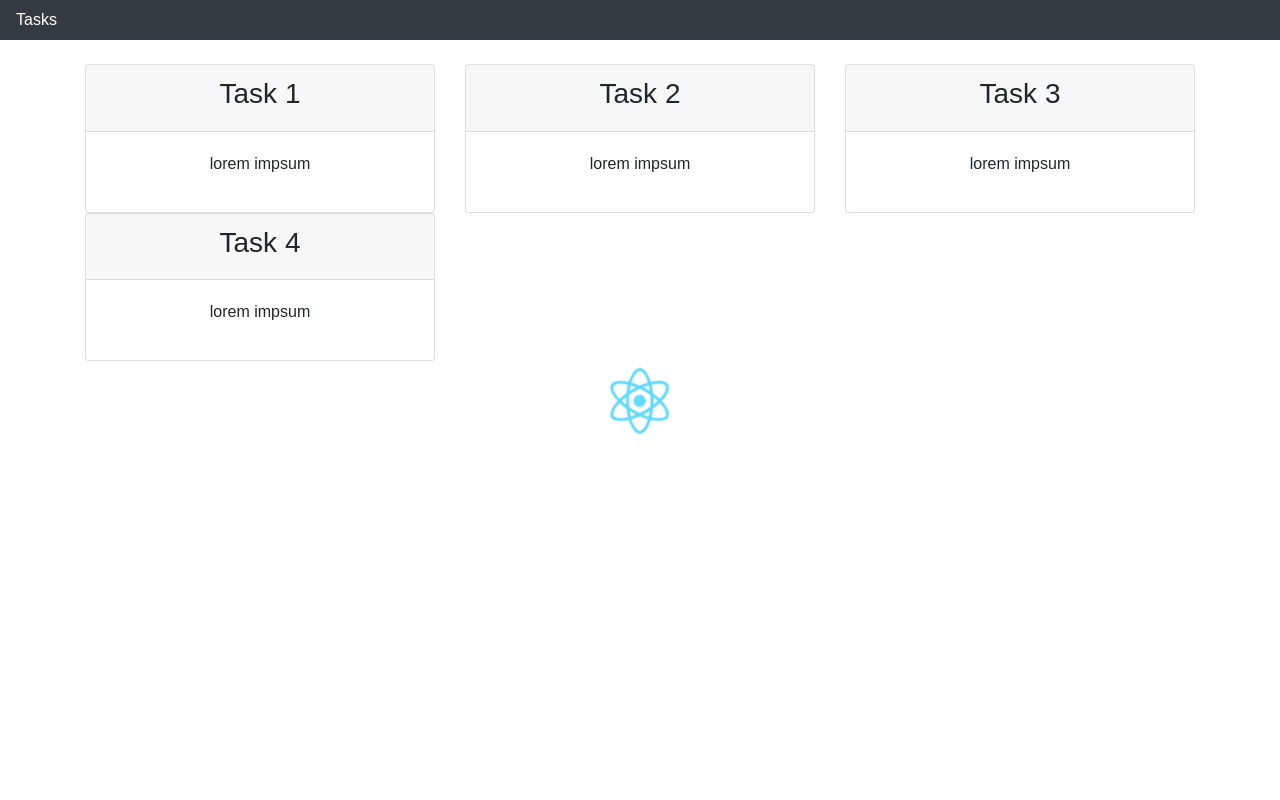
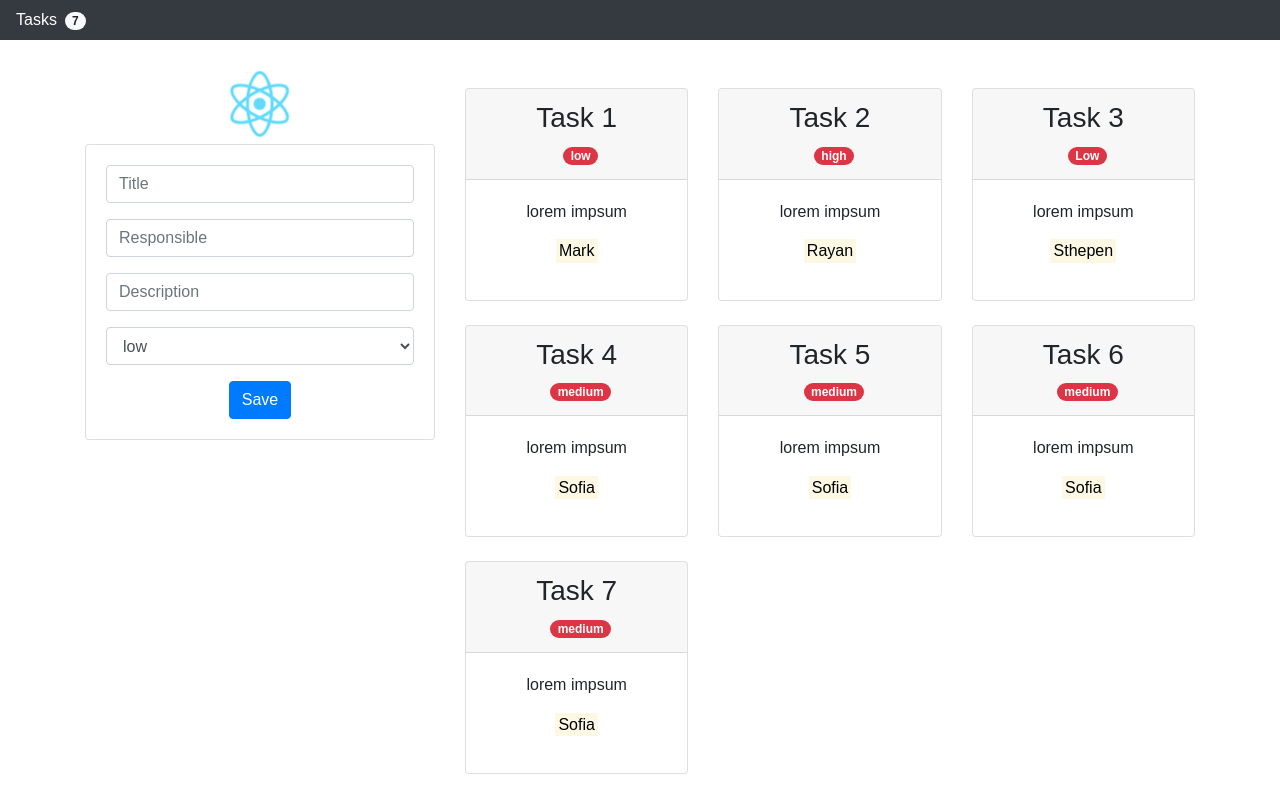
Before and after one commit to CristianSifuentes/reacttasks, a React (Create React App) app: page / in a window 1280 px wide. Built offline with nearby package versions, Linux system fonts and the light colour scheme.

Commit message:
CSC 2018/06/23: Creado componente para el formulario

```diff
--- a/src/App.js
+++ b/src/App.js
@@ -1,10 +1,15 @@
 import React, { Component } from 'react';
 import logo from './logo.svg';
 import './App.css';
-import Navigation from './components/Navigation';
+
+import  TodoForm  from './components/TodoForm';
+
 
 import { todos } from './components/todos.json';
 console.log(todos);
+
+
+// subcomponents
 
 class App extends Component {
 
@@ -24,12 +29,16 @@
       return (
            <div className="col-md-4">
 
-                <div className="card">
+                <div className="card mt-4">
                       <div className="card-header">
                         <h3>   { todo.title  } </h3>
+                        <span className="badge badge-pill badge-danger ml-2">
+                               { todo.priority }
+                        </span>
                       </div>
                       <div className="card-body">
                           <p>  { todo.description } </p>
+                          <p> <mark> { todo.responsable }  </mark>  </p>
                       </div>
 
                 </div>
@@ -43,15 +52,34 @@
           <nav className="navbar navbar-dark bg-dark">
               <a href="" className="text-white">
                  Tasks
+                 <span className="badge badge-pill badge-light ml-2">
+                     { this.state.todos.length  }
+                 </span>
               </a>
           </nav>
 
+
+
+
           <div className="container">
              <div className="row mt-4">
-                {  todos }
+
+               <div className="col-md-4 text-center">
+                <img src={logo} className="App-logo" alt="logo" />
+                  <TodoForm/>
+                </div>
+
+             <div className="col-md-8">
+                <div className="row">
+                   {todos}
+                 </div>
+              </div>
+
+
+
               </div>
            </div>
-          <img src={logo} className="App-logo" alt="logo" />
+
       </div>
     );
   }
--- a/src/components/Navigation.js
+++ b/src/components/Navigation.js
@@ -1,5 +1,4 @@
 import React, { Component } from 'react';
-import ReactDOM from 'react-dom';
 
 //Cada componente tienen un método llamado render
 export default class Navigation extends Component {
--- /dev/null
+++ b/src/components/TodoForm.js
@@ -0,0 +1,64 @@
+import React, { Component } from 'react';
+
+export default class TodoForm extends Component {
+
+  constructor () {
+    super();
+    this.state = {
+      title: '',
+      responsible: '',
+      description: '',
+      priority: 'low'
+    };
+
+  }
+
+
+  render() {
+
+    return (
+      <div className="card">
+        <form className="card-body">
+          <div className="form-group">
+            <input
+              type="text"
+              name="title"
+              className="form-control"
+              placeholder="Title"
+              />
+          </div>
+          <div className="form-group">
+            <input
+              type="text"
+              name="responsible"
+              className="form-control"
+              placeholder="Responsible"
+              />
+          </div>
+          <div className="form-group">
+            <input
+              type="text"
+              name="description"
+              className="form-control"
+              placeholder="Description"
+              />
+          </div>
+          <div className="form-group">
+            <select
+                name="priority"
+                className="form-control"
+              >
+              <option>low</option>
+              <option>medium</option>
+              <option>high</option>
+            </select>
+          </div>
+          <button type="submit" className="btn btn-primary">
+            Save
+          </button>
+        </form>
+      </div>
+    )
+  }
+
+}
--- a/src/components/todos.json
+++ b/src/components/todos.json
@@ -23,6 +23,24 @@
             "responsable": "Sofia",
             "description": "lorem impsum",
             "priority": "medium"
+        },
+        {
+            "title": "Task 5",
+            "responsable": "Sofia",
+            "description": "lorem impsum",
+            "priority": "medium"
+        },
+        {
+            "title": "Task 6",
+            "responsable": "Sofia",
+            "description": "lorem impsum",
+            "priority": "medium"
+        },
+        {
+            "title": "Task 7",
+            "responsable": "Sofia",
+            "description": "lorem impsum",
+            "priority": "medium"
         }
     ]
 }
```
Also changed, not shown: 1 other file (tests, documents, lock files or other folders).
